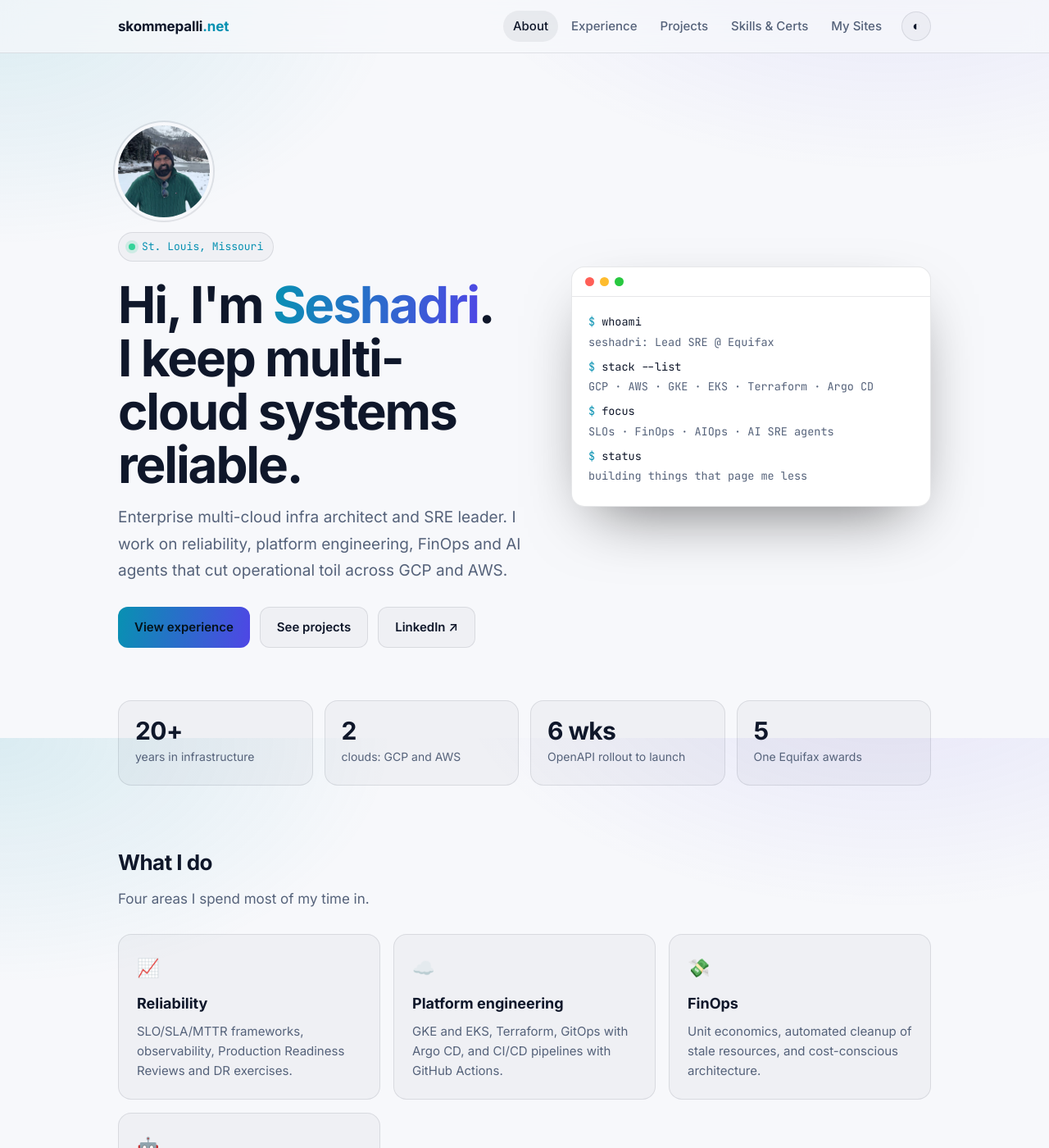
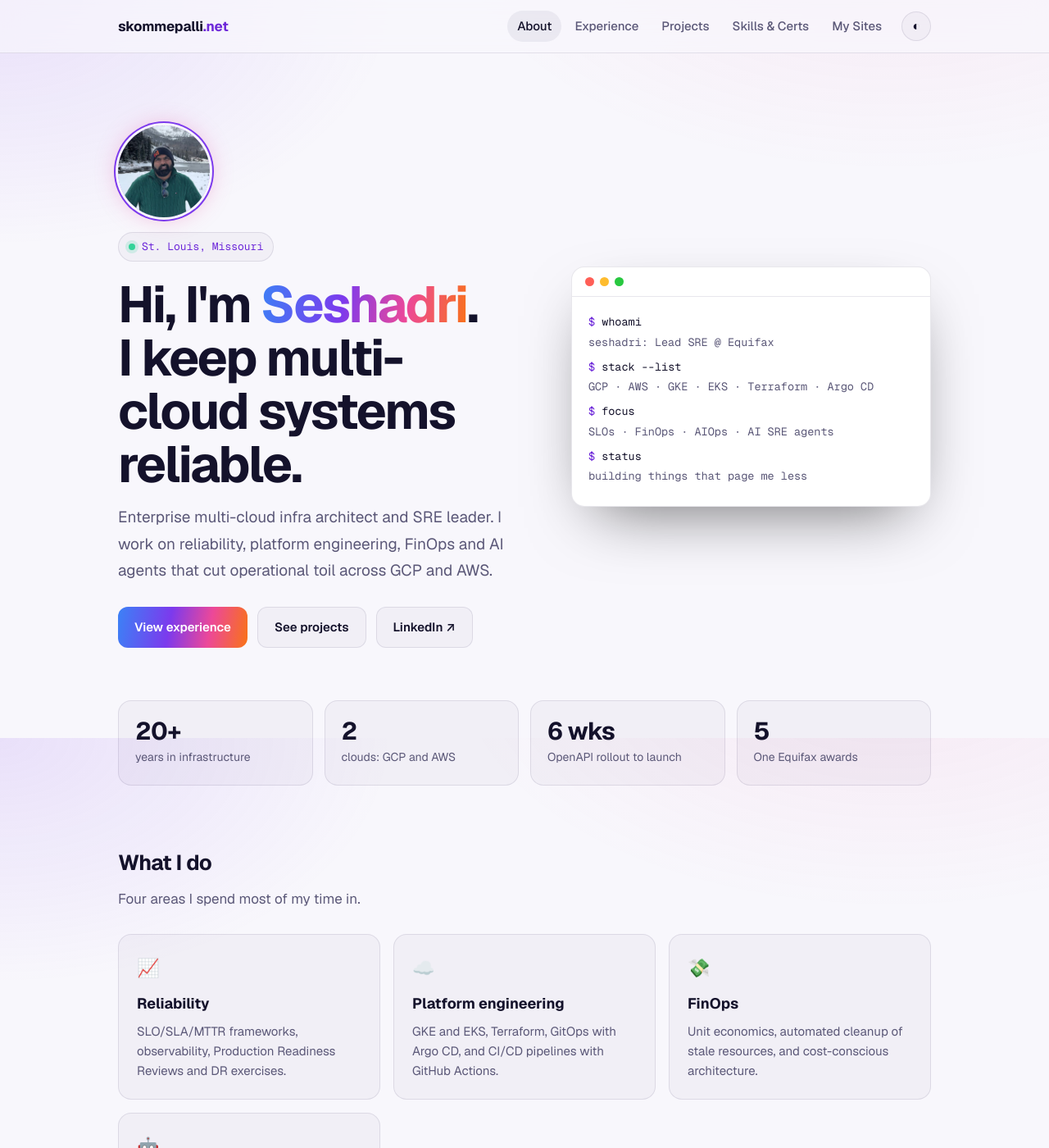
Before and after one commit to skommepa/skommepalli_Bio, a Jekyll site: the page built from index.html, in a window 1280 px wide and 1400 px high. Shown: the whole window at 82% size. Built offline with Jekyll 4.4.1, drawn with Linux system fonts in a browser that asks for light colours.

Commit message:
Restyle with aiflarex-style palette: deep navy, blue-violet-pink-orange gradient, Geist
Co-Authored-By: Claude Sonnet 5.5 <noreply@anthropic.com>

```diff
--- a/_layouts/default.html
+++ b/_layouts/default.html
@@ -17,7 +17,7 @@
   </script>
   <link rel="preconnect" href="https://fonts.googleapis.com">
   <link rel="preconnect" href="https://fonts.gstatic.com" crossorigin>
-  <link href="https://fonts.googleapis.com/css2?family=Inter:wght@400;500;600;700;800&family=JetBrains+Mono:wght@400;500&display=swap" rel="stylesheet">
+  <link href="https://fonts.googleapis.com/css2?family=Geist:wght@400;500;600;700;800&family=Geist+Mono:wght@400;500&display=swap" rel="stylesheet">
   <link rel="stylesheet" href="{{ '/assets/css/style.css' | relative_url }}">
 </head>
 <body>
--- a/assets/css/style.css
+++ b/assets/css/style.css
@@ -1,32 +1,34 @@
 :root {
-  --bg: #080b10;
-  --bg-2: #0d1219;
+  --bg: #0a0b14;
+  --bg-2: #0d0f1a;
   --card: rgba(255, 255, 255, 0.04);
   --card-hover: rgba(255, 255, 255, 0.07);
   --border: rgba(255, 255, 255, 0.09);
-  --text: #e8edf4;
-  --muted: #8b97a8;
-  --accent: #22d3ee;
-  --accent-2: #818cf8;
-  --glow: rgba(34, 211, 238, 0.14);
-  --glow-2: rgba(129, 140, 248, 0.14);
+  --text: #eceefa;
+  --muted: #9096b0;
+  --accent: #8b9cff;
+  --accent-2: #ec4899;
+  --grad: linear-gradient(100deg, #3b82f6, #7c3aed 40%, #ec4899 70%, #f97316);
+  --on-grad: #ffffff;
+  --glow: rgba(124, 58, 237, 0.2);
+  --glow-2: rgba(236, 72, 153, 0.12);
   --radius: 16px;
-  --mono: "JetBrains Mono", ui-monospace, SFMono-Regular, Menlo, monospace;
-  --sans: "Inter", system-ui, -apple-system, "Segoe UI", sans-serif;
+  --mono: "Geist Mono", ui-monospace, SFMono-Regular, Menlo, monospace;
+  --sans: "Geist", system-ui, -apple-system, "Segoe UI", sans-serif;
 }
 
 :root[data-theme="light"] {
-  --bg: #f7f8fb;
+  --bg: #f8f7fc;
   --bg-2: #ffffff;
-  --card: rgba(15, 23, 42, 0.03);
-  --card-hover: rgba(15, 23, 42, 0.06);
-  --border: rgba(15, 23, 42, 0.1);
-  --text: #0f172a;
-  --muted: #55627a;
-  --accent: #0891b2;
-  --accent-2: #4f46e5;
-  --glow: rgba(8, 145, 178, 0.12);
-  --glow-2: rgba(79, 70, 229, 0.1);
+  --card: rgba(30, 20, 70, 0.03);
+  --card-hover: rgba(30, 20, 70, 0.06);
+  --border: rgba(30, 20, 70, 0.1);
+  --text: #14122b;
+  --muted: #5b5878;
+  --accent: #6d28d9;
+  --accent-2: #db2777;
+  --glow: rgba(124, 58, 237, 0.12);
+  --glow-2: rgba(236, 72, 153, 0.08);
 }
 
 * { box-sizing: border-box; }
@@ -84,7 +86,7 @@ nav a.active { color: var(--text); background: var(--card-hover); }
 .dot { width: 8px; height: 8px; border-radius: 50%; background: #34d399; box-shadow: 0 0 0 4px rgba(52, 211, 153, 0.18); }
 .hero h1 { font-size: clamp(38px, 6vw, 62px); line-height: 1.05; letter-spacing: -0.035em; margin: 20px 0 16px; }
 .grad {
-  background: linear-gradient(100deg, var(--accent), var(--accent-2));
+  background: var(--grad);
   -webkit-background-clip: text; background-clip: text; color: transparent;
 }
 .lead { color: var(--muted); font-size: 19px; max-width: 34em; margin: 0 0 28px; }
@@ -95,14 +97,14 @@ nav a.active { color: var(--text); background: var(--card-hover); }
   color: var(--text); background: var(--card);
 }
 .btn:hover { background: var(--card-hover); text-decoration: none; }
-.btn.primary { color: #04121a; border: 0; background: linear-gradient(100deg, var(--accent), var(--accent-2)); }
+.btn.primary { color: var(--on-grad); border: 0; background: var(--grad); }
 .btn.primary:hover { filter: brightness(1.08); }
 
 .avatar {
   width: 112px; height: 112px; border-radius: 50%; object-fit: cover; margin-bottom: 18px;
-  display: grid; place-items: center; font-weight: 800; font-size: 30px; color: #04121a;
-  background: linear-gradient(135deg, var(--accent), var(--accent-2));
-  box-shadow: 0 0 0 4px var(--bg), 0 0 0 6px var(--border);
+  display: grid; place-items: center; font-weight: 800; font-size: 30px; color: var(--on-grad);
+  background: var(--grad);
+  box-shadow: 0 0 0 3px var(--bg), 0 0 0 5px #7c3aed, 0 0 28px rgba(236, 72, 153, 0.35);
 }
 
 /* Terminal card */
```
